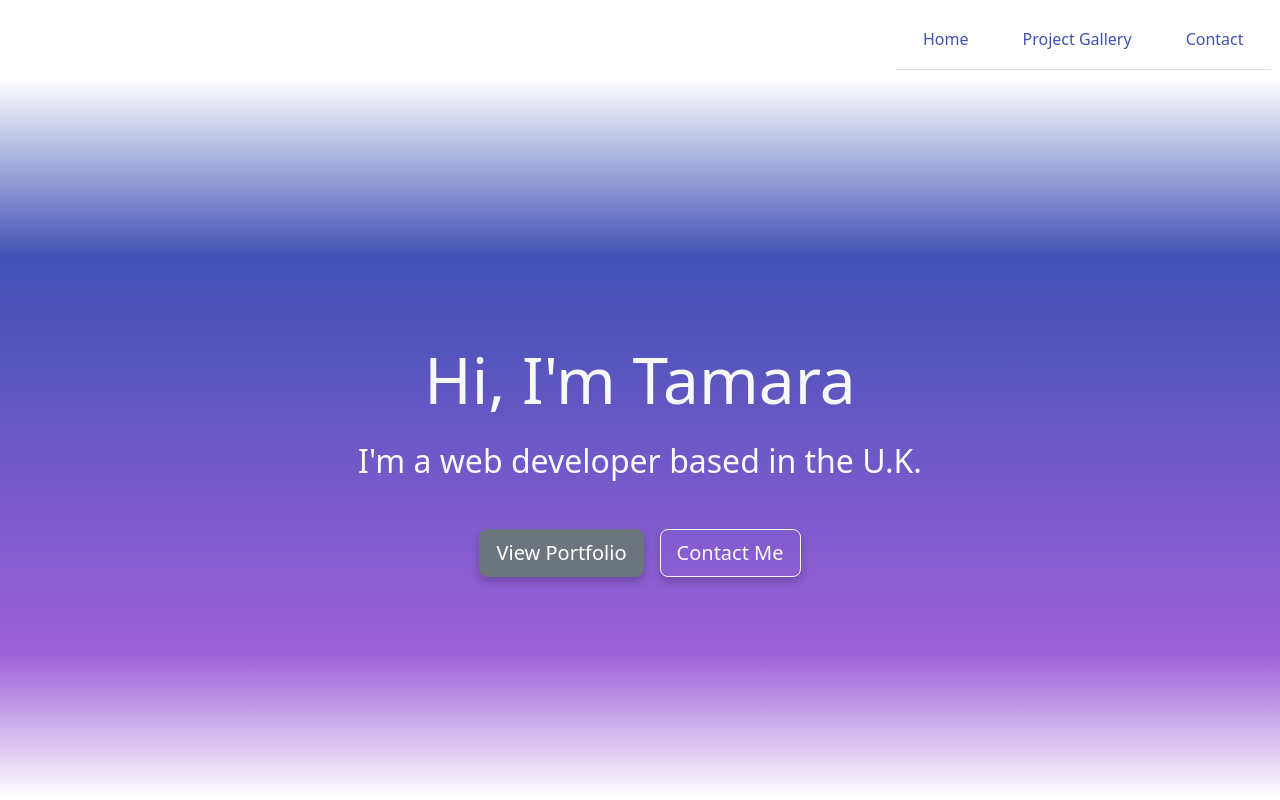
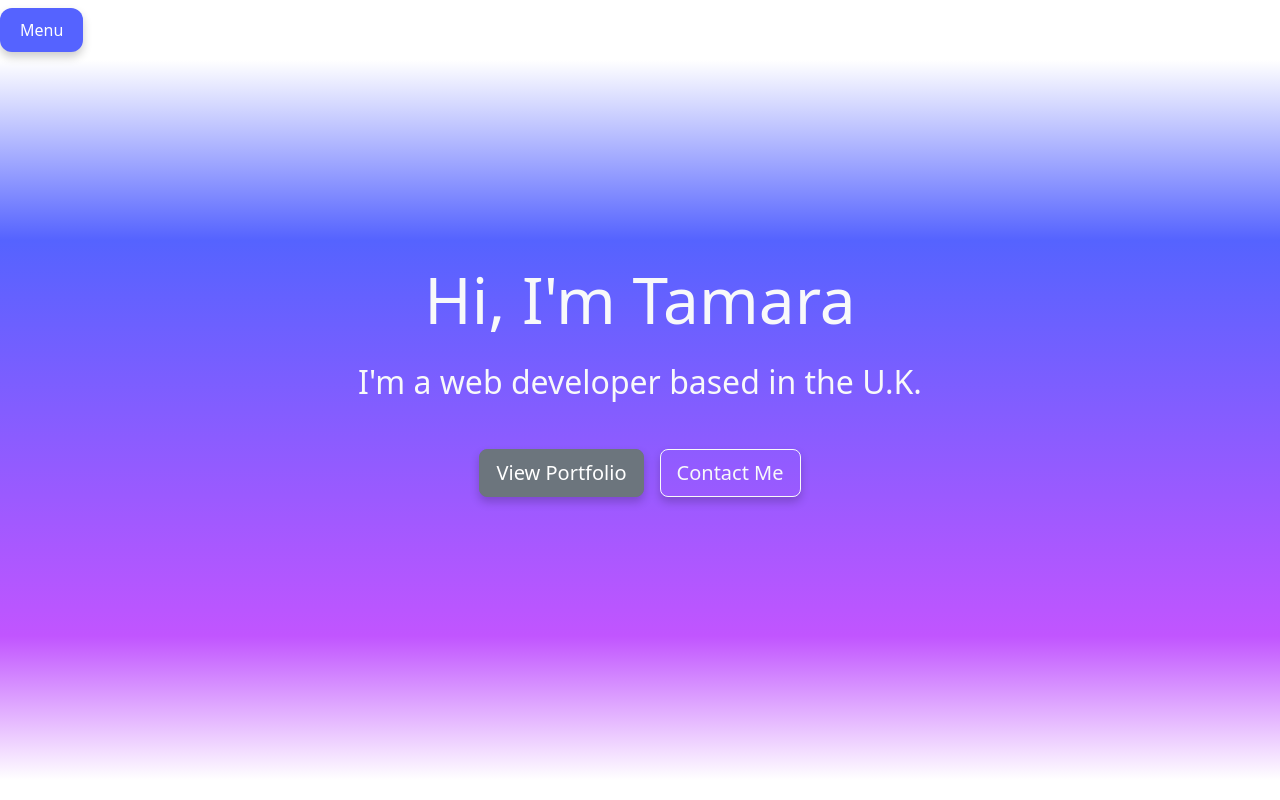
Before and after one commit to TamaraJoniec/React-Portfolio, a React (Create React App) app: page /React-Portfolio in a window 1280 px wide. Shown: the top 800 px of the page. Built offline with nearby package versions, Linux system fonts and the light colour scheme; the HTML template or start-up script is replaced by a standard one.

Commit message:
updated menu styling

```diff
--- a/src/components/NavTabs.js
+++ b/src/components/NavTabs.js
@@ -1,45 +1,25 @@
-import React from 'react';
-import { NavLink } from 'react-router-dom';
+import React, { useState } from 'react';
 
 function NavTabs() {
+  const [navOpen, setNavOpen] = useState(false);
+
   return (
-    <div className='navbar'>
-    <ul className="nav ul nav-tabs">
-      <li className="navbar item">
-        <NavLink
-          to="/React-Portfolio/"
-          end
-          className={({ isActive }) =>
-            isActive ? 'nav-link active' : 'nav-link'
-          }
-        >
-          Home
-        </NavLink>
-      </li>
-      <li className="navbar item">
-        <NavLink
-          to="/React-Portfolio/project-gallery/"
-          className={({ isActive }) =>
-            isActive ? 'nav-link active' : 'nav-link'
-          }
-        >
-          Project Gallery
-        </NavLink>
-      </li>
-      <li className="navbar item">
-        <NavLink
-          to="/React-Portfolio/contact/"
-          end
-          className={({ isActive }) =>
-            isActive ? 'nav-link active' : 'nav-link'
-          }
-        >
-          Contact
-        </NavLink>
-      </li>
-    </ul>
+    <div className="navbar">
+      <button id="toggleNav" onClick={() => setNavOpen(!navOpen)}>Menu</button>
+      <ul style={{ transform: navOpen ? 'translateX(0)' : 'translateX(100%)' }}>
+        <li>
+          <button onClick={() => setNavOpen(false)}>X</button>
+        </li>
+        <li><a href="/React-Portfolio/">Home</a></li>
+        <li><a href="#about">About</a></li>
+        <li><a href="/React-Portfolio/project-gallery/">Portfolio</a></li>
+        <li><a href="/React-Portfolio/contact/">Contact</a></li>
+      </ul>
+
     </div>
+
   );
 }
 
+
 export default NavTabs;
--- a/src/components/pages/Home.js
+++ b/src/components/pages/Home.js
@@ -26,7 +26,7 @@ function Home() {
           </Col>
         </Row>
       </Container>
-      <Container className="py-5">
+      <Container id="about" className="py-5">
         <Row className="justify-content-center mb-5">
           <Col md={8} className="text-center">
             <h3 className='subHeading'>What I Do</h3>
--- a/src/styles.css
+++ b/src/styles.css
@@ -1,8 +1,11 @@
 /* Define a color palette */
 :root {
-  --primary-color: #3f51b5;
-  --secondary-color: #9e60d9;
+  --primary-color: #5563FF;
+  /* Slightly changed for a modern look */
+  --secondary-color: #C155FF;
+  /* Slightly changed for a modern look */
   --background-color: #f5f5f5;
+  --soft-shadow: 0px 10px 20px rgba(0, 0, 0, 0.1);
 }
 
 body,
@@ -11,44 +14,61 @@ html {
   padding: 0;
   height: 100%;
   width: 100%;
+  font-family: 'Roboto', sans-serif; /* Moved here to make it global */
+  background-color: var(--background-color); /* Added for consistency */
 }
 
 
 /* Navigation bar style */
 
+.navbar {
+  position: relative;
+  z-index: 10;
+}
+
+#toggleNav {
+  /* Styling for the menu button here */
+  background-color: var(--primary-color);
+  color: #FFF;
+  border: none;
+  padding: 10px 20px;
+  border-radius: 12px;
+  cursor: pointer;
+  transition: background-color 0.3s;
+}
+
+#toggleNav:hover {
+  background-color: var(--secondary-color);
+}
+
 .navbar ul {
+  position: fixed; /* Fullscreen overlay */
+  top: 0;
+  left: 0;
+  width: 100%;
+  height: 100vh;
+  background: rgba(255, 255, 255, 0.8); /* Translucent white */
+  backdrop-filter: blur(5px); /* Blur effect */
   display: flex;
-  position: relative;
-  left: 70%;
-  list-style: none;
+  flex-direction: column;
+  align-items: center;
+  justify-content: center;
+  list-style-type: none;
   margin: 0;
   padding: 0;
-
+  transform: translateX(100%); /* Start off the screen */
+  transition: transform 0.3s;
 }
 
 .navbar a {
+  font-size: 2rem; /* Increase size for better readability on overlay */
   color: var(--primary-color);
-}
-
-.navbar.item {
-  color: #fff;
   text-decoration: none;
-  padding: 10px;
-  transition: 0.3s ease;
+  margin: 10px 0;
 }
 
 .navbar a:hover {
-  background-color: #fff;
   color: var(--secondary-color);
-}
-
-.nav-tabs .nav-link.active {
-  color: gray;
-}
-
-.nav-link.active {
-  background-color: #fff;
-  color: var(--primary-color);
 }
 
 /* Home page */
@@ -58,13 +78,12 @@ html {
   /* Ensure it's positioned */
   z-index: 1;
   /* Ensure it's above the gradient */
-  background-color: #fff;
   /* Set a solid background color */
 }
 
 .intro {
   font-size: 4rem;
-  margin: 35% 0% 25% 0;
+  margin: 25% 0% 25% 0;
 }
 
 .home-container::before {
```
Also changed, not shown: 20 other files (tests, documents, lock files or other folders).
